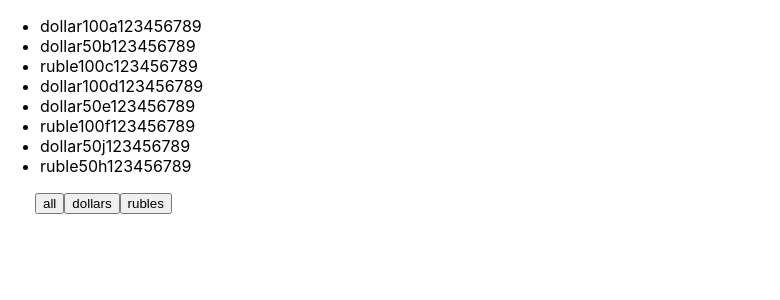
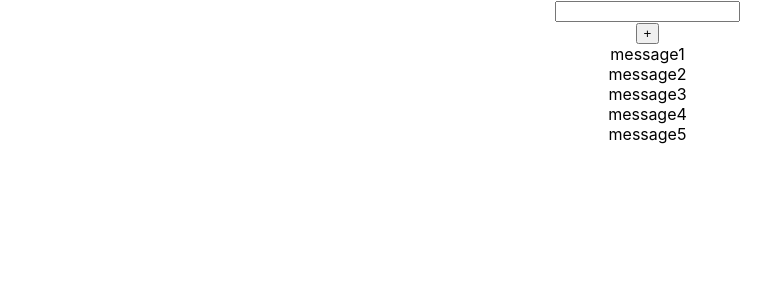
Before and after one commit to SanyaSkl/microtasks, a React (Create React App) app: page / in a window 1280 px wide. Shown: the top 300 px of the page, without its empty margins (0-780 px from the left). Built offline with nearby package versions, Linux system fonts and the light colour scheme.

Commit message:
microtask 06.1- input

```diff
--- a/src/App.tsx
+++ b/src/App.tsx
@@ -1,67 +1,43 @@
 import {useState} from "react";
-import {FilterBanknote} from "./Components/banknote/FilterBanknote";
+import './App.css'
+import {Input} from "./Components/InputFull/Input";
+import {Button} from "./Components/button/Button";
 
-export type BanknoteValuesType = "dollar" | "ruble" | "all"
-export type MoneyType = {
-    banknote: BanknoteValuesType
-    nominal: number
-    number: string
-}
 
 function App() {
-    const [money, setMoney] = useState<MoneyType[]>([
-        {banknote: "dollar", nominal: 100, number: "a123456789"},
-        {banknote: "dollar", nominal: 50, number: "b123456789"},
-        {banknote: "ruble", nominal: 100, number: "c123456789"},
-        {banknote: "dollar", nominal: 100, number: "d123456789"},
-        {banknote: "dollar", nominal: 50, number: "e123456789"},
-        {banknote: "ruble", nominal: 100, number: "f123456789"},
-        {banknote: "dollar", nominal: 50, number: "j123456789"},
-        {banknote: "ruble", nominal: 50, number: "h123456789"}
-    ])
+    const [message, setMessage] = useState([
+            {message: 'message1'},
+            {message: 'message2'},
+            {message: 'message3'},
+            {message: 'message4'},
+            {message: 'message5'}
+        ]
+    )
+    const [title, setTitle] = useState('')
 
-    const [filter, setFilter] = useState<BanknoteValuesType>('all')
-
-    let currentMoney = money
-
-    if (filter === 'ruble' ) {
-        currentMoney = money.filter((filteredMoney) => filteredMoney.banknote === 'ruble' )
-    }
-    if (filter === 'dollar' ) {
-        currentMoney = money.filter((filteredMoney) => filteredMoney.banknote === 'dollar' )
+    const addMessage = (title: string) => {
+        let newMessage = {message: title}
+        setMessage([newMessage, ...message])
     }
 
-    const onClickFilterHandler = (nameButton: BanknoteValuesType) => {
-        setFilter(nameButton)
+    const callBackButtonHandler = () => {
+        addMessage(title)
+        setTitle('')
     }
 
     return (
-        <>
-            <FilterBanknote
-                money={currentMoney}
-                onClickFilterHandler={onClickFilterHandler}
-            />
-        {/*    <ul>
-                {currentMoney.map((objFromMoneyArr, index) => {
-                    return (
-                        <li key={index} >
-                            <span>{objFromMoneyArr.banknote}</span>
-                            <span>{objFromMoneyArr.nominal}</span>
-                            <span>{objFromMoneyArr.number}</span>
-                        </li>
-                    )
-                })}
-            </ul>
-            <div style={{marginLeft: '35px'}}>
-                <button onClick={() => onClickFilterHandler('all')}>all</button>
-                <button onClick={() => onClickFilterHandler('dollar')}>dollars</button>
-                <button onClick={() => onClickFilterHandler('ruble')}>rubles</button>
-            </div>*/}
-        </>
-
-
-    )
-
+        <div className="App">
+            <div>
+                <Input title={title} setTitle={setTitle}/>
+                <Button name={'+'} callBack={callBackButtonHandler}/>
+            </div>
+            {message.map((el, index) => {
+                return (
+                    <div key={index}>{el.message}</div>
+                )
+            })}
+        </div>
+    );
 }
 
-export default App;
+export default App
--- /dev/null
+++ b/src/Components/InputFull/Input.tsx
@@ -0,0 +1,20 @@
+import React, {ChangeEvent, useState} from 'react';
+
+type InputPropsType = {
+    title: string
+    setTitle: (title: string) => void
+}
+
+export const Input = (props: InputPropsType) => {
+
+
+    const onChangeInputHandler = (event: ChangeEvent<HTMLInputElement>) => {
+        props.setTitle(event.currentTarget.value)
+    }
+
+    return (
+        <div>
+            <input value={props.title} onChange={onChangeInputHandler}/>
+        </div>
+    );
+};
--- a/src/Components/banknote/FilterBanknote.tsx
+++ b/src/Components/banknote/FilterBanknote.tsx
@@ -1,4 +1,4 @@
-import {BanknoteValuesType, MoneyType} from "../../App";
+import {BanknoteValuesType, MoneyType} from "./AppFilterBanknote";
 
 type Props = {
     money: Array<MoneyType>
```
Also changed, not shown: src/Components/banknote/AppFilterBanknote.tsx (added, +68 -0 lines).
